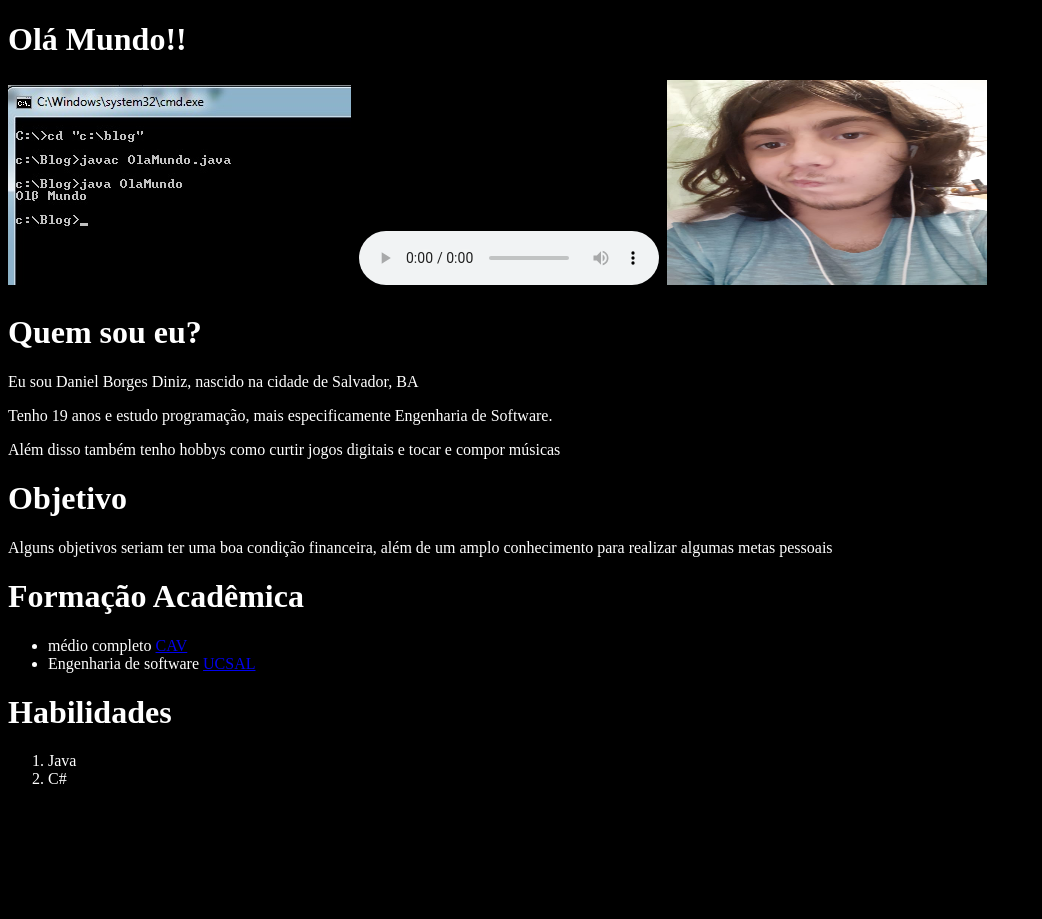
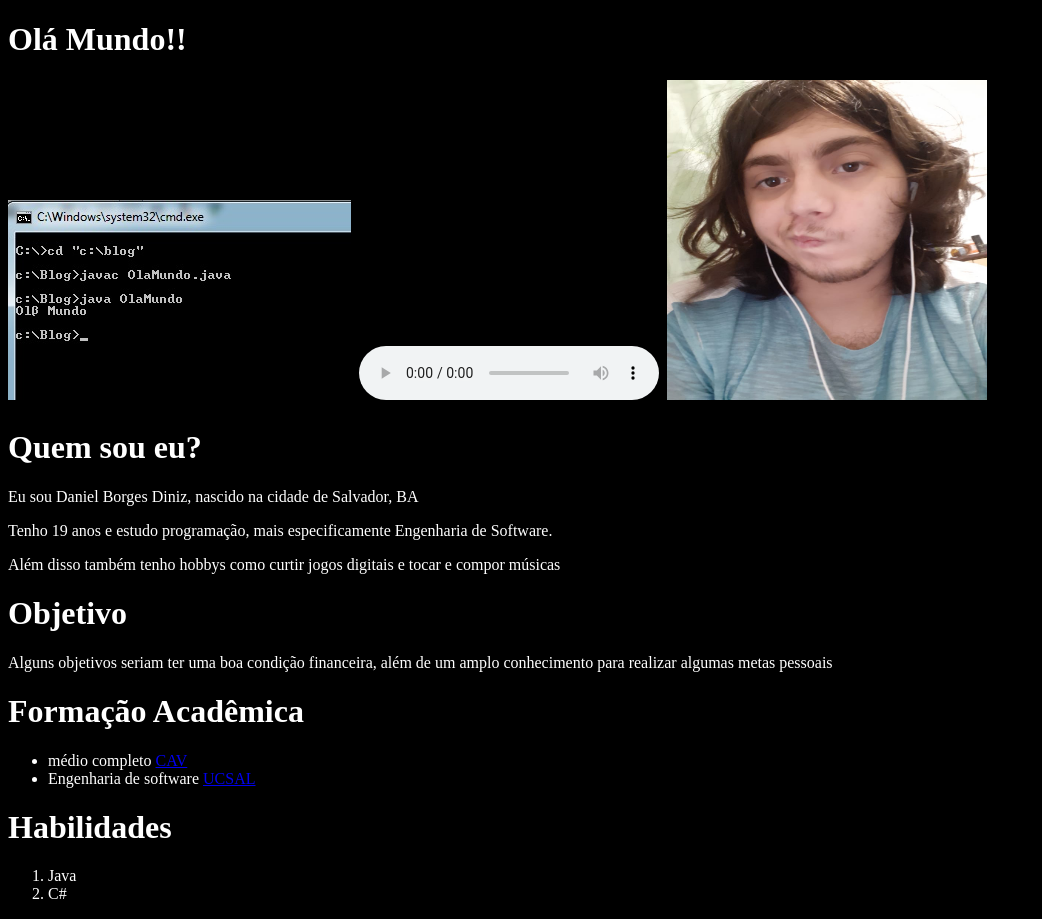
Before and after one commit to DanielBorgesDiniz/danieldinizpage.github.io, a plain HTML site: page index.html in a window 1280 px wide. Shown: the whole page, without its empty margins (0-1042 px from the left). Before the commit the page ends 804 px from the top, so only its background shows below. Drawn offline with Linux system fonts and the light colour scheme.

Commit message:
Update index.html

```diff
--- a/index.html
+++ b/index.html
@@ -18,7 +18,7 @@
             <audio src= "let's groove.mp3" preload="auto" controls autoplay></audio>
 
 
-            <img src="eu.jpg" alt="Imagem de minha pessoa" width="320" height="205" />
+            <img src="eu.jpg" alt="Imagem de minha pessoa" width="320" height="320" />
 
         <h1>Quem sou eu?</h1>
 
```
